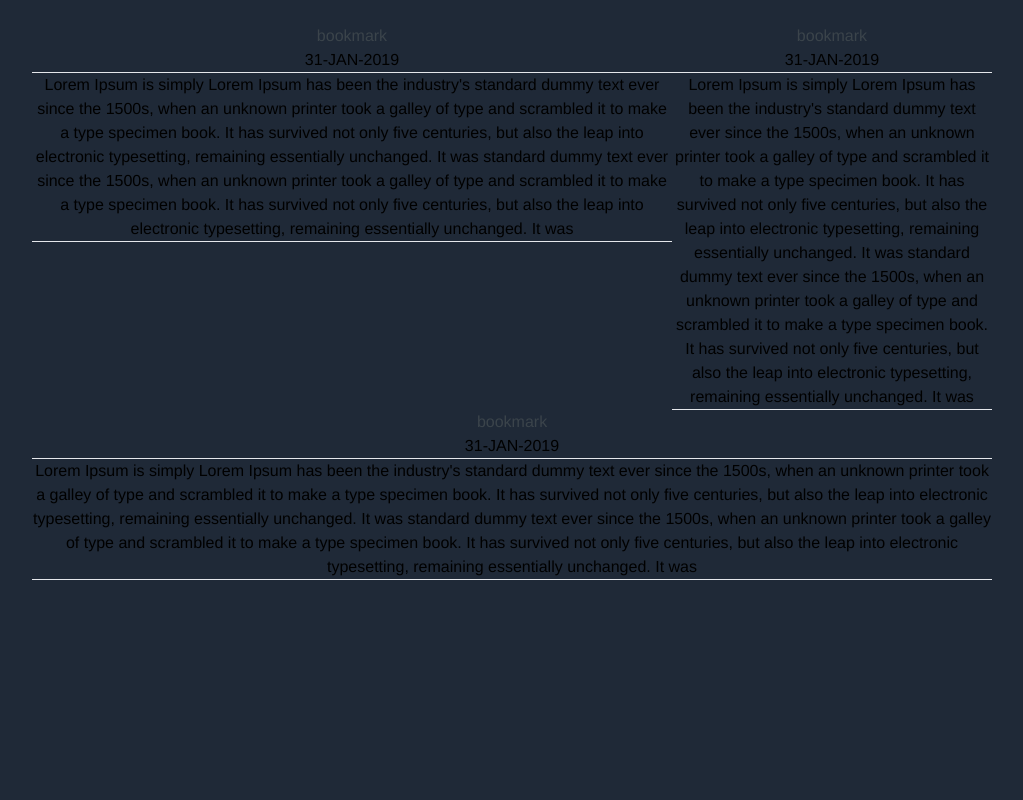
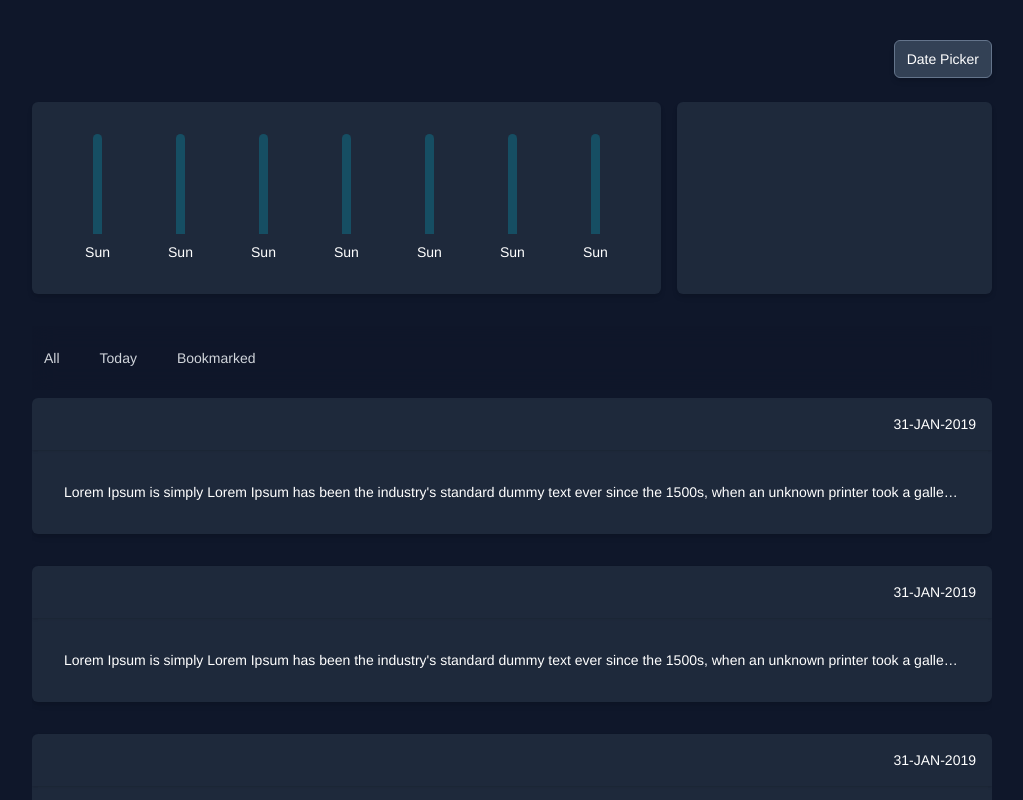
Before and after one commit to iamrhm/dream-catcher, a Vue app: page / in a window 1280 px wide. Shown: the top 800 px of the page, without its empty margins (128-1151 px from the left). Built offline with nearby package versions, Linux system fonts and the light colour scheme.

Commit message:
new ui updates

```diff
--- a/src/App.vue
+++ b/src/App.vue
@@ -1,26 +1,31 @@
 <template>
-  <div class="min-h-full bg-gray-800">
+  <div class="min-h-full bg-slate-900 p-4 text-white">
     <div class="mx-auto max-w-5xl py-6 sm:px-6 lg:px-8">
-      <div class="flex flex-row">
+      <div class="flex flex-row mb-6 items-center justify-end">
+        <button class="rounded-md px-3 py-2 text-sm shadow-md border border-slate-500 hover:border-slate-400 bg-slate-700">
+          Date Picker
+        </button>
+      </div>
+      <div class="flex flex-row h-48 mb-8">
         <SleepAnalysisCard />
         <SleepTrackCard />
       </div>
-      <div>
-        <DreamCard/>
+      <div class="relative">
+        <DreamList/>
       </div>
     </div>
   </div>
 </template>
 
 <script>
-  import DreamCard from './components/cards/DreamCard.vue'
+  import DreamList from './components/list/DreamList.vue'
   import SleepAnalysisCard from './components/cards/SleepAnalysisCard.vue'
   import SleepTrackCard from './components/cards/SleepTrackCard.vue'
 
   export default {
     name: 'app',
     components: {
-      DreamCard,
+      DreamList,
       SleepAnalysisCard,
       SleepTrackCard,
     }
--- /dev/null
+++ b/src/components/bar/Bar.vue
@@ -0,0 +1,18 @@
+<template>
+  <div class="flex flex-col items-center h-full">
+    <div class="w-6/12 md:w-4/12 h-full bg-cyan-900 rounded-t-lg"></div>
+    <div class="mt-2 text-sm">
+      S<span class="hidden md:inline">un</span>
+    </div>
+  </div>
+</template>
+
+<script>
+export default {
+  name: 'Bar',
+}
+</script>
+
+<!-- Add "scoped" attribute to limit CSS to this component only -->
+<style scoped>
+</style>
--- a/src/components/cards/DreamCard.vue
+++ b/src/components/cards/DreamCard.vue
@@ -1,13 +1,14 @@
 <template>
-  <div class="dream-display-card">
-    <div class = 'dream-display-header'>
-        <span class="md-size-3x bookmark"
-        style='color: #3b444b;'> bookmark </span>
+  <div class="w-full mb-8 bg-slate-800 rounded-md shadow-md">
+    <div class="shadow">
+      <div class="w-full p-4">
+        <div class="flex flex-row justify-end align-middle">
+          <span class='text-sm font-medium'>31-JAN-2019</span>
+        </div>
+      </div>
     </div>
-    <div class="dream-display-content">
-      <span class = 'dream-date'>31-JAN-2019</span>
-      <hr>
-      <span class ='dream-story' >
+    <div class="dream-display-content p-8">
+      <p class='text-left truncate text-sm font-medium'>
         Lorem Ipsum is simply Lorem Ipsum has been the industry's standard dummy text
         ever since the 1500s, when an unknown printer took a galley of type and scrambled
         it to make a type specimen book. It has survived not only five centuries, but also
@@ -15,8 +16,7 @@
         dummy text ever since the 1500s, when an unknown printer took a galley of type and
         scrambled it to make a type specimen book. It has survived not only five centuries,
         but also the leap into electronic typesetting, remaining essentially unchanged. It was
-      </span>
-      <hr>
+      </p>
     </div>
     <!-- <div class = 'dream-sentiments'>
       <div class = 'happy-sentiment'>
--- a/src/components/cards/SleepAnalysisCard.vue
+++ b/src/components/cards/SleepAnalysisCard.vue
@@ -1,40 +1,25 @@
 <template>
-  <div class="w-2/3">
-    <div class = 'dream-display-header'>
-        <span class="md-size-3x bookmark"
-        style='color: #3b444b;'> bookmark </span>
+  <div class="w-2/3 mr-4 bg-slate-800 rounded-md px-4 py-8 md:p-8 shadow-md h-full">
+    <div class="flex flex-row justify-around space-x-2 md:space-x-4 h-full">
+      <Bar />
+      <Bar />
+      <Bar />
+      <Bar />
+      <Bar />
+      <Bar />
+      <Bar />
     </div>
-    <div class="dream-display-content">
-      <span class = 'dream-date'>31-JAN-2019</span>
-      <hr>
-      <span class ='dream-story' >
-        Lorem Ipsum is simply Lorem Ipsum has been the industry's standard dummy text
-        ever since the 1500s, when an unknown printer took a galley of type and scrambled
-        it to make a type specimen book. It has survived not only five centuries, but also
-        the leap into electronic typesetting, remaining essentially unchanged. It was standard
-        dummy text ever since the 1500s, when an unknown printer took a galley of type and
-        scrambled it to make a type specimen book. It has survived not only five centuries,
-        but also the leap into electronic typesetting, remaining essentially unchanged. It was
-      </span>
-      <hr>
-    </div>
-    <!-- <div class = 'dream-sentiments'>
-      <div class = 'happy-sentiment'>
-        😃
-      </div>
-      <div class = 'sad-sentiment'>
-        😭
-      </div>
-      <div class = 'angry-sentiment'>
-        😡
-      </div>
-    </div> -->
   </div>
 </template>
 
 <script>
+import Bar from '../bar/Bar.vue'
+
 export default {
   name: 'SleepAnalysisCard',
+  components: {
+    Bar
+  }
 }
 </script>
 
--- a/src/components/cards/SleepTrackCard.vue
+++ b/src/components/cards/SleepTrackCard.vue
@@ -1,34 +1,12 @@
 <template>
-  <div class="w-1/3">
+  <div class="w-1/3 bg-slate-800 rounded-md p-8 shadow-md">
     <div class = 'dream-display-header'>
-        <span class="md-size-3x bookmark"
-        style='color: #3b444b;'> bookmark </span>
+
     </div>
     <div class="dream-display-content">
-      <span class = 'dream-date'>31-JAN-2019</span>
-      <hr>
-      <span class ='dream-story' >
-        Lorem Ipsum is simply Lorem Ipsum has been the industry's standard dummy text
-        ever since the 1500s, when an unknown printer took a galley of type and scrambled
-        it to make a type specimen book. It has survived not only five centuries, but also
-        the leap into electronic typesetting, remaining essentially unchanged. It was standard
-        dummy text ever since the 1500s, when an unknown printer took a galley of type and
-        scrambled it to make a type specimen book. It has survived not only five centuries,
-        but also the leap into electronic typesetting, remaining essentially unchanged. It was
-      </span>
-      <hr>
+
     </div>
-    <!-- <div class = 'dream-sentiments'>
-      <div class = 'happy-sentiment'>
-        😃
-      </div>
-      <div class = 'sad-sentiment'>
-        😭
-      </div>
-      <div class = 'angry-sentiment'>
-        😡
-      </div>
-    </div> -->
+
   </div>
 </template>
 
--- /dev/null
+++ b/src/components/list/DreamList.vue
@@ -0,0 +1,44 @@
+<template>
+  <div class="w-full">
+    <div class="flex h-16 items-center justify-between mb-2 sticky top-0 bg-slate-900/80 backdrop-blur-md">
+      <div class="flex items-center">
+        <div class="flex items-baseline flex-wrap">
+          <div class="text-gray-300 lg:hover:bg-gray-700 lg:hover:text-white rounded px-3 py-2 text-sm font-medium cursor-pointer mr-4">All</div>
+          <div class="text-gray-300 lg:hover:bg-gray-700 lg:hover:text-white rounded px-3 py-2 text-sm font-medium cursor-pointer mr-4">Today</div>
+          <div class="text-gray-300 lg:hover:bg-gray-700 lg:hover:text-white rounded px-3 py-2 text-sm font-medium cursor-pointer">Bookmarked</div>
+        </div>
+      </div>
+    </div>
+    <div class="overflow-y-scroll">
+      <DreamCard />
+      <DreamCard />
+      <DreamCard />
+      <DreamCard />
+      <DreamCard />
+      <DreamCard />
+      <DreamCard />
+      <DreamCard />
+      <DreamCard />
+      <DreamCard />
+      <DreamCard />
+      <DreamCard />
+      <DreamCard />
+      <DreamCard />
+    </div>
+  </div>
+</template>
+
+<script>
+import DreamCard from '../cards/DreamCard.vue';
+
+export default {
+  name: 'DreamList',
+  components: {
+    DreamCard,
+  }
+}
+</script>
+
+<!-- Add "scoped" attribute to limit CSS to this component only -->
+<style scoped>
+</style>
```
